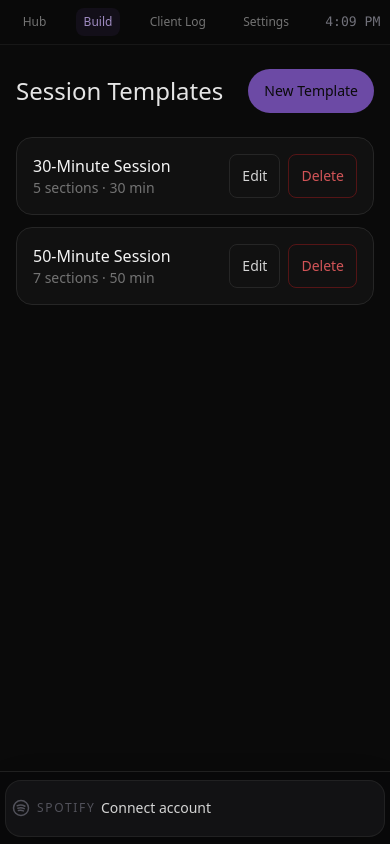
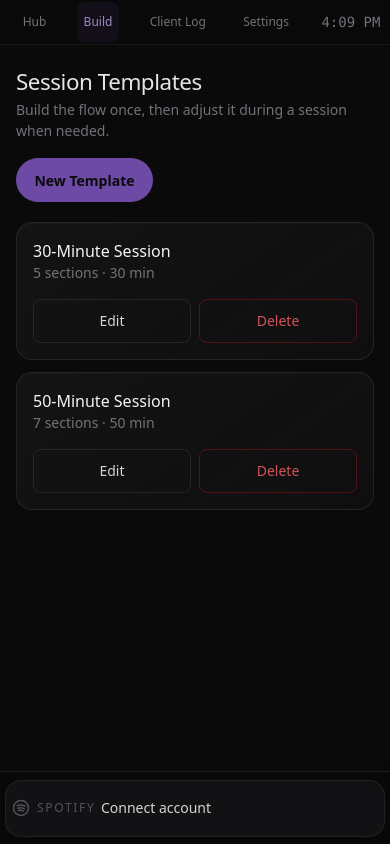
Before and after one commit to nitsua895/Liveprac, a React (Vite) app: page /build in a window 390 px wide. Built offline with nearby package versions, Linux system fonts and the light colour scheme.

Commit message:
Unify visual system and refine Hub ambience

```diff
--- a/src/components/BluetoothRemoteCard.tsx
+++ b/src/components/BluetoothRemoteCard.tsx
@@ -74,7 +74,7 @@ export function BluetoothRemoteCard() {
 
   if (status === 'unsupported') {
     return (
-      <div className="rounded-2xl border border-neutral-800 bg-neutral-900/60 p-5">
+      <div className="surface-card p-5">
         <div className="mb-1 flex flex-wrap items-center justify-between gap-2">
           <p className="text-neutral-100">Bluetooth Remote</p>
           <span className="rounded-full border border-neutral-800 px-3 py-0.5 text-xs text-neutral-500">
@@ -91,7 +91,7 @@ export function BluetoothRemoteCard() {
   }
 
   return (
-    <div className="rounded-2xl border border-neutral-800 bg-neutral-900/60 p-5">
+    <div className="surface-card p-5">
       <div className="mb-1 flex flex-wrap items-center justify-between gap-2">
         <p className="text-neutral-100">Bluetooth Remote</p>
         <span
@@ -126,7 +126,7 @@ export function BluetoothRemoteCard() {
           <button
             type="button"
             onClick={() => void connect()}
-            className="rounded-full bg-accent-500 px-4 py-2 text-sm font-medium text-neutral-950"
+            className="primary-action"
           >
             Connect remote
           </button>
--- a/src/components/GoogleCalendarCard.tsx
+++ b/src/components/GoogleCalendarCard.tsx
@@ -14,7 +14,7 @@ export function GoogleCalendarCard() {
   }
 
   return (
-    <div className="rounded-2xl border border-neutral-800 bg-neutral-900/60 p-5">
+    <div className="surface-card p-5">
       <div className="mb-1 flex flex-wrap items-center justify-between gap-2">
         <p className="text-neutral-100">Google Calendar</p>
         <span className="rounded-full border border-neutral-800 px-3 py-0.5 text-xs text-neutral-500">
@@ -42,7 +42,7 @@ export function GoogleCalendarCard() {
         <button
           type="button"
           onClick={() => void connect()}
-          className="rounded-full bg-accent-500 px-4 py-2 text-sm font-medium text-neutral-950"
+          className="primary-action"
         >
           Connect Google Calendar
         </button>
--- a/src/components/HubShell.tsx
+++ b/src/components/HubShell.tsx
@@ -46,15 +46,15 @@ export function HubShell() {
       <AmbientGlow />
       <OrientationControl />
       <header className="app-topbar border-b border-neutral-900 bg-neutral-950/95 backdrop-blur">
-        <div className="app-topbar-inner mx-auto flex max-w-6xl items-center px-1 sm:px-5 lg:px-6">
-          <nav hidden={inSession} className="app-nav flex min-w-0 flex-1 justify-around py-2 sm:justify-start sm:gap-2 sm:py-3">
+        <div className={`app-topbar-inner mx-auto flex items-center px-1 sm:px-6 lg:px-8 ${inSession ? 'max-w-6xl' : 'max-w-4xl'}`}>
+          <nav aria-label="Primary" hidden={inSession} className="app-nav flex min-w-0 flex-1 justify-around sm:justify-start sm:gap-2">
             {NAV_ITEMS.map((item) => (
               <NavLink
                 key={item.to}
                 to={item.to}
                 end={item.end}
                 className={({ isActive }) =>
-                  `rounded-lg px-3 py-1.5 text-xs transition-colors sm:px-4 sm:text-sm ${
+                  `rounded-lg px-3 text-xs transition-colors sm:px-4 sm:text-sm ${
                     isActive ? 'bg-accent-500/10 text-accent-300' : 'text-neutral-500'
                   }`
                 }
--- a/src/components/RemoteStatusPill.tsx
+++ b/src/components/RemoteStatusPill.tsx
@@ -29,7 +29,7 @@ export function RemoteStatusPill() {
   return (
     <Link
       to="/settings"
-      className="flex items-center gap-2 rounded-xl border border-neutral-800 bg-neutral-900/50 px-3 py-2 text-sm"
+      className="surface-card surface-card-interactive flex items-center gap-2 px-3 py-2 text-sm"
     >
       <span
         className={`h-2 w-2 rounded-full ${
--- a/src/index.css
+++ b/src/index.css
@@ -210,6 +210,31 @@ body {
   overflow: hidden;
 }
 
+button,
+a,
+input,
+select,
+textarea,
+summary {
+  -webkit-tap-highlight-color: transparent;
+}
+
+button,
+a {
+  transition:
+    color 160ms ease,
+    border-color 160ms ease,
+    background-color 160ms ease,
+    opacity 160ms ease,
+    transform 120ms ease;
+}
+
+input,
+select,
+textarea {
+  min-height: 44px;
+}
+
 .app-shell {
   display: grid;
   grid-template-rows: auto minmax(0, 1fr) auto;
@@ -227,6 +252,12 @@ body {
 .app-topbar-inner {
   min-height: 48px;
 }
+.app-nav > a {
+  display: flex;
+  min-height: 38px;
+  align-items: center;
+  justify-content: center;
+}
 .app-clock {
   flex: 0 0 auto;
   min-width: 5.6rem;
@@ -243,8 +274,28 @@ body {
   width: 100%;
   min-height: 0;
   overflow-y: auto;
+  overflow-x: hidden;
   overscroll-behavior-y: contain;
   -webkit-overflow-scrolling: touch;
+  scrollbar-width: thin;
+  scrollbar-color: rgb(64 64 64 / 0.8) transparent;
+}
+.app-main::-webkit-scrollbar,
+.section-timeline::-webkit-scrollbar,
+.session-editor-page::-webkit-scrollbar {
+  width: 7px;
+  height: 7px;
+}
+.app-main::-webkit-scrollbar-track,
+.section-timeline::-webkit-scrollbar-track,
+.session-editor-page::-webkit-scrollbar-track {
+  background: transparent;
+}
+.app-main::-webkit-scrollbar-thumb,
+.section-timeline::-webkit-scrollbar-thumb,
+.session-editor-page::-webkit-scrollbar-thumb {
+  border-radius: 999px;
+  background: rgb(64 64 64 / 0.72);
 }
 .app-player-dock {
   z-index: 35;
@@ -307,9 +358,9 @@ body {
 .spotify-control,
 .spotify-play {
   display: flex;
-  width: 38px;
-  height: 38px;
-  min-height: 38px;
+  width: 44px;
+  height: 44px;
+  min-height: 44px;
   align-items: center;
   justify-content: center;
   border-radius: 999px;
@@ -328,9 +379,9 @@ body {
   transform: scale(0.9);
 }
 .spotify-play {
-  width: 42px;
-  height: 42px;
-  min-height: 42px;
+  width: 44px;
+  height: 44px;
+  min-height: 44px;
   background: rgb(245 245 245);
   color: rgb(10 10 11);
 }
@@ -404,10 +455,107 @@ body {
   opacity: 0.4;
 }
 
-button, a, input, summary { touch-action: manipulation; }
+button, a, input, select, textarea, summary { touch-action: manipulation; }
 button, summary { min-height: 44px; }
 button:disabled { cursor: not-allowed; opacity: 0.4; }
 :focus-visible { outline: 2px solid var(--color-accent-200); outline-offset: 4px; }
+
+.page-stack {
+  display: flex;
+  flex-direction: column;
+  gap: clamp(1.25rem, 2.5vw, 2rem);
+}
+.page-header {
+  display: flex;
+  align-items: flex-end;
+  justify-content: space-between;
+  gap: 1rem;
+}
+.page-title {
+  color: rgb(229 229 229);
+  font-size: clamp(1.45rem, 2.5vw, 1.75rem);
+  font-weight: 300;
+  letter-spacing: -0.02em;
+  line-height: 1.15;
+}
+.page-subtitle {
+  max-width: 34rem;
+  color: rgb(113 113 122);
+  font-size: 0.875rem;
+  line-height: 1.55;
+}
+.section-label {
+  color: rgb(113 113 122);
+  font-size: 0.7rem;
+  font-weight: 600;
+  letter-spacing: 0.14em;
+  text-transform: uppercase;
+}
+.surface-card {
+  border: 1px solid rgb(38 38 38 / 0.95);
+  border-radius: 1rem;
+  background: linear-gradient(145deg, rgb(23 23 25 / 0.78), rgb(17 17 19 / 0.66));
+  box-shadow: inset 0 1px 0 rgb(255 255 255 / 0.018);
+}
+.surface-card-interactive:hover {
+  border-color: var(--color-accent-700);
+  background: linear-gradient(145deg, rgb(27 25 31 / 0.86), rgb(18 18 21 / 0.72));
+  transform: translateY(-1px);
+}
+.empty-state {
+  display: flex;
+  min-height: 9rem;
+  align-items: center;
+  justify-content: center;
+  border: 1px dashed rgb(64 64 64 / 0.65);
+  border-radius: 1rem;
+  padding: 2rem;
+  color: rgb(113 113 122);
+  text-align: center;
+}
+.primary-action {
+  border-radius: 999px;
+  background: var(--color-accent-500);
+  padding: 0.65rem 1.15rem;
+  color: rgb(10 10 11);
+  font-size: 0.875rem;
+  font-weight: 600;
+}
+.primary-action:hover {
+  background: var(--color-accent-400);
+}
+.secondary-action {
+  border: 1px solid rgb(64 64 64 / 0.82);
+  border-radius: 999px;
+  padding: 0.55rem 1rem;
+  color: rgb(212 212 216);
+  font-size: 0.875rem;
+}
+.secondary-action:hover {
+  border-color: rgb(113 113 122);
+  background: rgb(38 38 38 / 0.55);
+}
+.modal-backdrop {
+  position: fixed;
+  z-index: 50;
+  inset: 0;
+  display: flex;
+  align-items: center;
+  justify-content: center;
+  overflow-y: auto;
+  background: rgb(0 0 0 / 0.76);
+  padding: max(0.75rem, env(safe-area-inset-top)) max(0.75rem, env(safe-area-inset-right)) max(0.75rem, env(safe-area-inset-bottom)) max(0.75rem, env(safe-area-inset-left));
+  backdrop-filter: blur(5px);
+}
+.modal-card {
+  width: 100%;
+  max-width: 24rem;
+  border: 1px solid rgb(64 64 64 / 0.75);
+  border-radius: 1.15rem;
+  background: rgb(23 23 25 / 0.98);
+  padding: clamp(1rem, 3vw, 1.5rem);
+  box-shadow: 0 24px 80px rgb(0 0 0 / 0.58);
+}
 .session-stage { grid-template-columns: minmax(0, 1fr) 17rem; max-width: 780px; margin: 0 auto; width: 100%; }
 .live-session-active body {
   overflow: hidden;
@@ -463,7 +611,7 @@ button:disabled { cursor: not-allowed; opacity: 0.4; }
   transition: border-color 160ms ease, color 160ms ease, transform 120ms ease;
 }
 .timeline-edit-button:hover {
-  border-color: color-mix(in srgb, var(--color-accent-400) 48%, transparent);
+  border-color: var(--color-accent-700);
   color: var(--color-accent-200);
 }
 .timeline-edit-button:active {
@@ -509,35 +657,37 @@ button:disabled { cursor: not-allowed; opacity: 0.4; }
   margin-top: 0.42rem;
   border-radius: 50%;
   background: var(--color-accent-400);
-  box-shadow: 0 0 8px color-mix(in srgb, var(--color-accent-400) 55%, transparent);
+  box-shadow: 0 0 8px var(--color-accent-700);
 }
 .hub-home {
   position: relative;
   isolation: isolate;
   min-height: 100%;
+  overflow: hidden;
+  border-radius: 1.25rem;
 }
 .hub-home::before,
 .hub-home::after {
   content: '';
   position: absolute;
   z-index: -1;
-  width: min(34rem, 74vw);
+  width: min(38rem, 84vw);
   aspect-ratio: 1;
   border-radius: 44% 56% 62% 38% / 52% 44% 56% 48%;
-  background: radial-gradient(circle at 44% 46%, var(--color-accent-800), transparent 68%);
-  filter: blur(58px);
-  opacity: 0.16;
+  background: radial-gradient(circle at 44% 46%, var(--color-accent-700) 0%, var(--color-accent-900) 42%, transparent 70%);
+  filter: blur(54px);
+  opacity: 0.22;
   pointer-events: none;
   animation: hub-glow-drift 18s ease-in-out infinite alternate;
 }
 .hub-home::before {
-  top: -13rem;
-  left: -13rem;
+  top: -17rem;
+  left: -12rem;
 }
 .hub-home::after {
-  right: -15rem;
-  bottom: -14rem;
-  opacity: 0.1;
+  right: -16rem;
+  bottom: -17rem;
+  opacity: 0.14;
   animation-delay: -8s;
   animation-direction: alternate-reverse;
 }
@@ -597,6 +747,19 @@ button:disabled { cursor: not-allowed; opacity: 0.4; }
   background: radial-gradient(circle, var(--color-accent-900) 0%, transparent 70%);
   filter: blur(22px);
   opacity: 0.65;
+}
+.session-complete::after {
+  content: '';
+  position: absolute;
+  z-index: -1;
+  width: min(28rem, 72vw);
+  aspect-ratio: 1;
+  right: -10%;
+  bottom: -26%;
+  border-radius: 44% 56% 62% 38% / 52% 44% 56% 48%;
+  background: radial-gradient(circle, var(--color-accent-700), transparent 68%);
+  filter: blur(54px);
+  opacity: 0.14;
 }
 .cue-banner {
   position: absolute;
@@ -712,6 +875,19 @@ button:disabled { cursor: not-allowed; opacity: 0.4; }
   .section-duration > span {
     flex: 1;
   }
+  .page-header {
+    align-items: flex-start;
+  }
+  .template-card {
+    align-items: flex-start;
+    flex-direction: column;
+  }
+  .template-card-actions {
+    width: 100%;
+  }
+  .template-card-actions > button {
+    flex: 1;
+  }
 }
 
 @media (max-width: 520px) {
@@ -719,12 +895,30 @@ button:disabled { cursor: not-allowed; opacity: 0.4; }
     min-height: 44px;
   }
   .app-nav > a {
-    padding-inline: 0.45rem;
+    min-height: 40px;
+    padding-inline: 0.4rem;
   }
   .app-clock {
     min-width: 4.9rem;
     padding-inline: 0.35rem;
-    font-size: 0.82rem;
+    font-size: 0.875rem;
+  }
+  .page-title {
+    font-size: 1.4rem;
+  }
+  .page-header {
+    flex-wrap: wrap;
+  }
+  .hub-home {
+    border-radius: 0.9rem;
+  }
+  .hub-home::before {
+    top: -10rem;
+    left: -14rem;
+  }
+  .hub-home::after {
+    right: -15rem;
+    bottom: -10rem;
   }
   .app-player-dock {
     padding-inline: 0.3rem;
@@ -743,15 +937,15 @@ button:disabled { cursor: not-allowed; opacity: 0.4; }
     gap: 0;
   }
   .spotify-control {
-    width: 34px;
+    width: 40px;
   }
   .spotify-controls .spotify-control:nth-child(2) {
     display: none;
   }
   .spotify-play {
-    width: 40px;
-    height: 40px;
-    min-height: 40px;
+    width: 44px;
+    height: 44px;
+    min-height: 44px;
   }
 }
 
@@ -894,4 +1088,5 @@ button:disabled { cursor: not-allowed; opacity: 0.4; }
 @media (prefers-reduced-motion: reduce) {
   .animate-section-enter, .ambient-vignette-flash, .hub-home::before, .hub-home::after { animation: none; }
   .transition-\[stroke-dashoffset\] { transition: none; }
+  *, *::before, *::after { scroll-behavior: auto !important; }
 }
--- a/src/screens/LiveSession.tsx
+++ b/src/screens/LiveSession.tsx
@@ -188,7 +188,7 @@ export function LiveSession() {
     return (
       <div className="session-editor-page flex h-full flex-col gap-4 overflow-y-auto sm:gap-6">
         <header className="flex flex-wrap items-center justify-between gap-2">
-          <h1 className="text-2xl font-light text-neutral-200">Edit Plan</h1>
+          <h1 className="page-title">Edit Plan</h1>
           <p className="text-sm text-neutral-500">Changes apply to this session only</p>
         </header>
         <SectionListEditor
@@ -256,7 +256,7 @@ export function LiveSession() {
             if (!window.confirm('End this session? Recorded feedback will be kept.')) return
             completeSession()
           }}
-          className="session-end-x flex h-8 w-8 shrink-0 items-center justify-center rounded-full border border-red-900/50 text-red-400/70 transition-colors hover:border-red-500/60 hover:text-red-300"
+          className="session-end-x flex h-11 w-11 shrink-0 items-center justify-center rounded-full border border-red-900/50 text-red-400/70 transition-colors hover:border-red-500/60 hover:text-red-300"
         >
           <svg viewBox="0 0 24 24" width="14" height="14" fill="none" aria-hidden="true">
             <path d="M5 5l14 14M19 5 5 19" stroke="currentColor" strokeWidth="2.2" strokeLinecap="round" />
--- a/src/screens/SessionBuilder.tsx
+++ b/src/screens/SessionBuilder.tsx
@@ -18,13 +18,16 @@ export function SessionBuilder() {
   }
 
   return (
-    <div className="flex flex-col gap-6">
-      <header className="flex items-center justify-between">
-        <h1 className="text-2xl font-light text-neutral-200">Session Templates</h1>
+    <div className="page-stack">
+      <header className="page-header">
+        <div>
+          <h1 className="page-title">Session Templates</h1>
+          <p className="page-subtitle mt-1">Build the flow once, then adjust it during a session when needed.</p>
+        </div>
         <button
           type="button"
           onClick={() => setEditing(emptyTemplate())}
-          className="rounded-full bg-accent-500 px-4 py-2 text-sm font-medium text-neutral-950"
+          className="primary-action shrink-0"
         >
           New Template
         </button>
@@ -34,7 +37,7 @@ export function SessionBuilder() {
         {templates.map((template) => (
           <div
             key={template.id}
-            className="flex items-center justify-between rounded-2xl border border-neutral-800 bg-neutral-900/60 p-4"
+            className="template-card surface-card flex items-center justify-between gap-4 p-4"
           >
             <div>
               <p className="text-neutral-100">{template.name}</p>
@@ -42,7 +45,7 @@ export function SessionBuilder() {
                 {template.sections.length} sections · {Math.round(sessionDurationSec(template.sections) / 60)} min
               </p>
             </div>
-            <div className="flex gap-2">
+            <div className="template-card-actions flex gap-2">
               <button
                 type="button"
                 onClick={() => setEditing(template)}
@@ -61,6 +64,9 @@ export function SessionBuilder() {
           </div>
         ))}
       </div>
+      {templates.length === 0 && (
+        <div className="empty-state">No templates yet. Create one to start shaping your session flow.</div>
+      )}
     </div>
   )
 }
@@ -70,7 +76,11 @@ function TemplateEditor({ template, onDone }: { template: SessionTemplate; onDon
   const [draft, setDraft] = useState<SessionTemplate>(template)
 
   return (
-    <div className="flex flex-col gap-6">
+    <div className="page-stack">
+      <header>
+        <p className="section-label">Session plan</p>
+        <h1 className="page-title mt-1">Edit template</h1>
+      </header>
       <input
         value={draft.name}
         onChange={(e) => setDraft((prev) => ({ ...prev, name: e.target.value }))}
@@ -97,7 +107,7 @@ function TemplateEditor({ template, onDone }: { template: SessionTemplate; onDon
             saveTemplate(draft)
             onDone()
           }}
-          className="rounded-full bg-accent-500 px-5 py-2 text-sm font-medium text-neutral-950"
+          className="primary-action"
         >
           Save
         </button>
```
Also changed, not shown: src/components/TodaysAppointments.tsx (+6 -6 lines), src/screens/ClientLog.tsx (+11 -8 lines), src/screens/Hub.tsx (+21 -12 lines), src/screens/Settings.tsx (+10 -7 lines).
